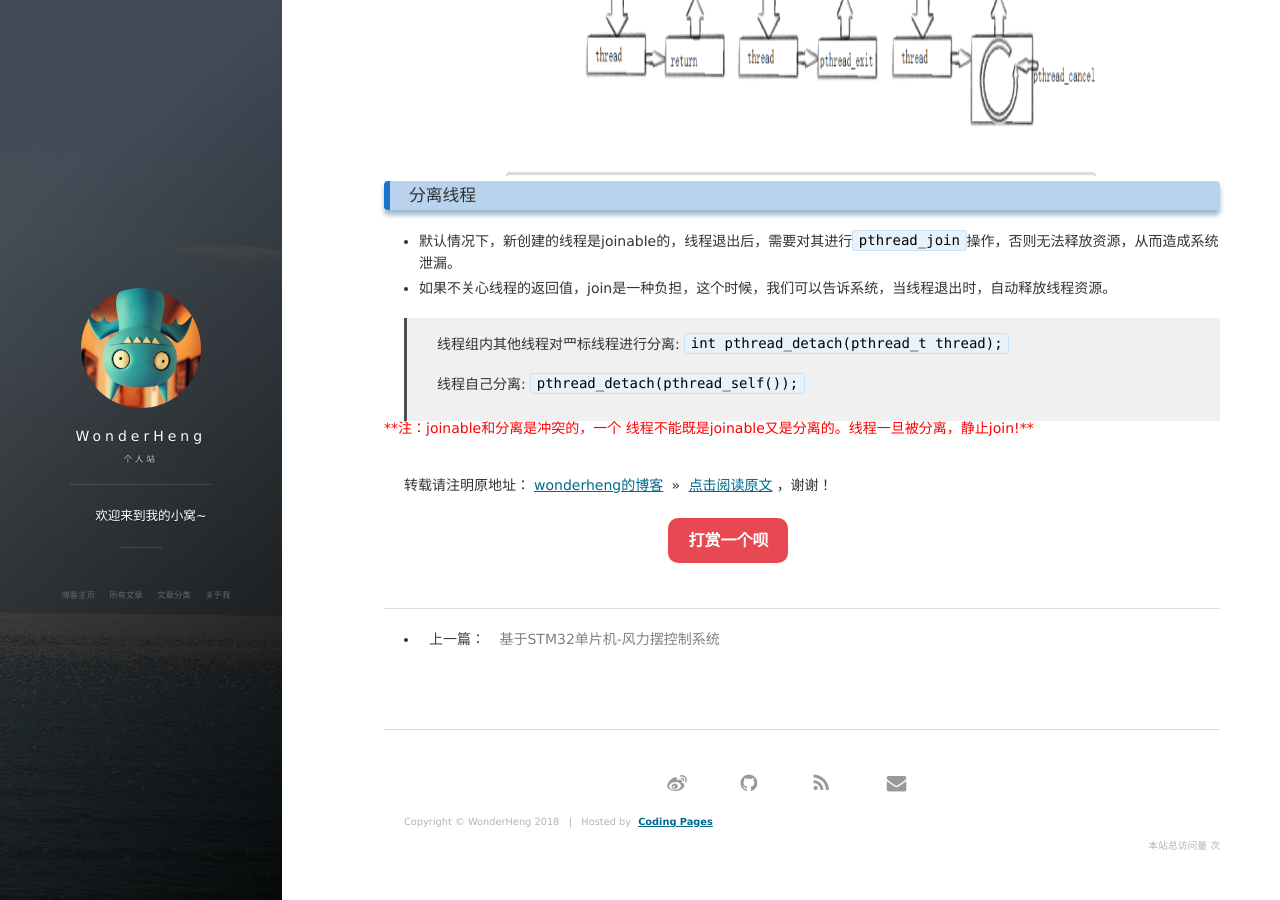
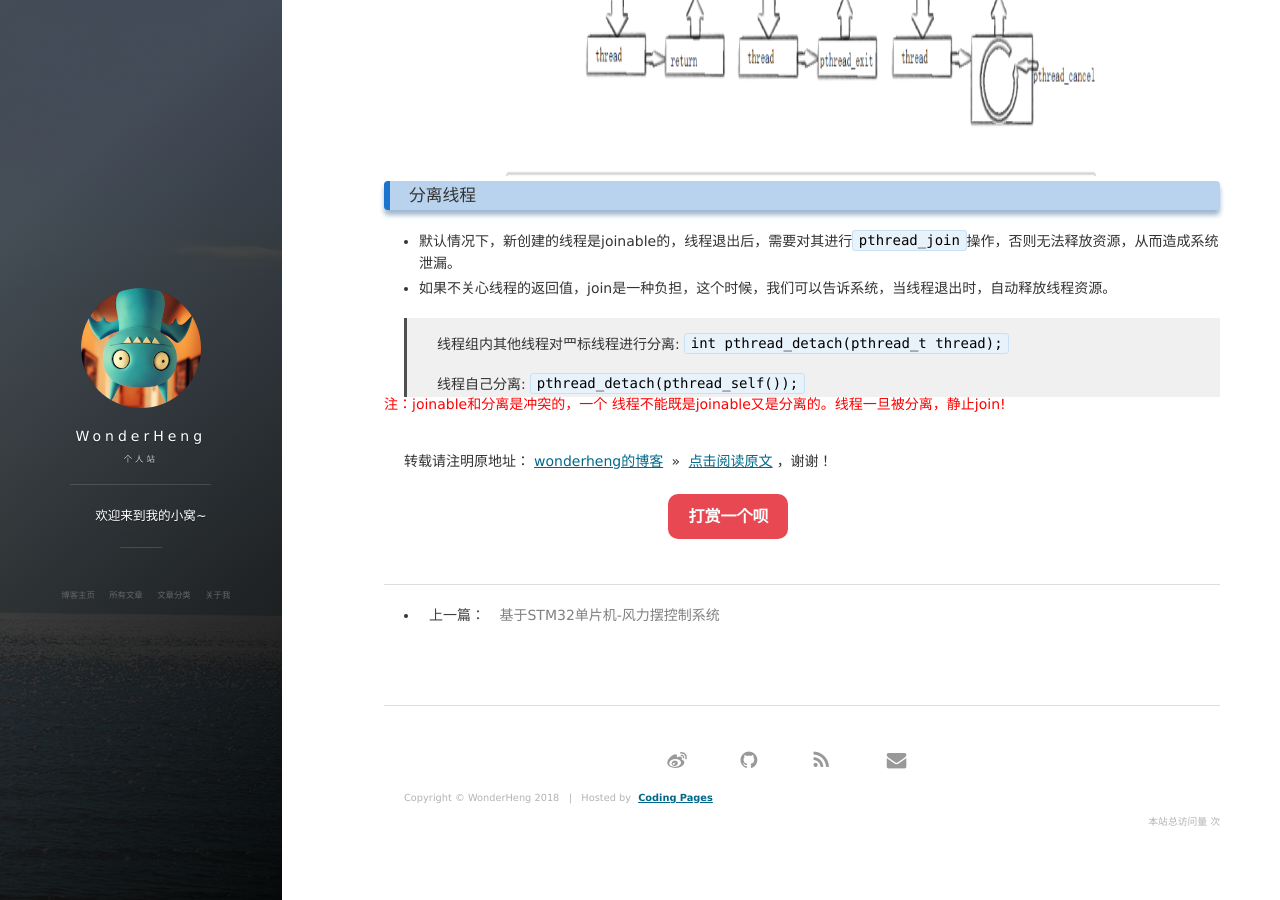
Before and after one commit to wonderheng/henghengCSDN.github.io, a Jekyll site: the page built from _posts/2018-08-09-Linux线程(01).md, in a window 1280 px wide and 900 px high, scrolled down 6455 px. Built offline with Jekyll 4.4.1, drawn with Linux system fonts in a browser that asks for light colours; nearby versions of some CDN libraries; comment, search, counter and statistics services are not loaded.

Commit message:
Linux-线程

```diff
--- a/_posts/2018-08-09-Linux线程(01).md
+++ b/_posts/2018-08-09-Linux线程(01).md
@@ -251,9 +251,9 @@ if ( clone_flags & CLONE_THREAD ) {
 
 > 线程⾃⼰分离:
 `pthread_detach(pthread_self());`
-<br>
-<br>
-<font color = "red">**注：joinable和分离是冲突的，⼀个 线程不能既是joinable⼜是分离的。线程一旦被分离，静止join!**</font>
+
+
+<font color = "red">注：joinable和分离是冲突的，⼀个 线程不能既是joinable⼜是分离的。线程一旦被分离，静止join!</font>
 
 
 <br>
```
